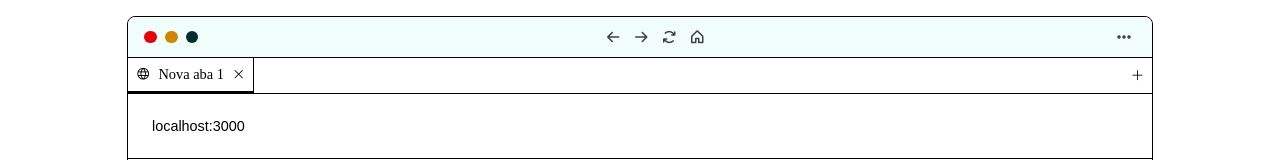
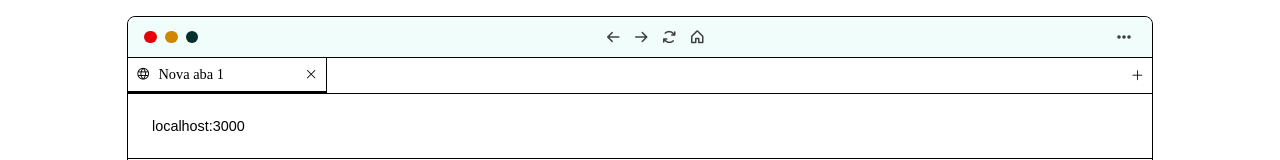
Before and after one commit to marcelosarinho/browser-tabs, a React (Vite) app: page / in a window 1280 px wide. Shown: the top 160 px of the page. Built offline with nearby package versions, Linux system fonts and the light colour scheme.

Commit message:
style: correct sizing of the tabs

```diff
--- a/src/components/Tabs.css
+++ b/src/components/Tabs.css
@@ -6,6 +6,8 @@
 
 .tabs {
   flex: 1;
+  overflow-x: auto;
+  overflow-y: hidden;
 }
 
 .tabs, .tabs__tab {
@@ -16,7 +18,6 @@
   align-items: center;
   gap: 0.5rem;
   border-right: 1px solid var(--black);
-  width: fit-content;
   padding: 0.5rem;
   font-size: 0.9rem;
   background-color: var(--teal);
@@ -31,6 +32,13 @@
 .tabs__tab--active {
   background-color: var(--white);
   border-bottom: 2px solid var(--black);
+}
+
+.tabs__tab > span {
+  overflow: hidden;
+  text-overflow: ellipsis;
+  white-space: nowrap;
+  flex: 1;
 }
 
 .tabs__add_button {
@@ -59,6 +67,9 @@
 
 .tab {
   position: relative;
+  flex: 1;
+  min-width: 0;
+  max-width: 20%;
 }
 
 .tab__tooltip {
@@ -74,7 +85,7 @@
   opacity: 0;
   visibility: hidden;
   transition: opacity 0.3s ease 0s, visibility 0s linear 0s;
-  z-index: 10;
+  z-index: 9990;
 }
 
 .tab__tooltip > h6, .tab__tooltip > p {
```
